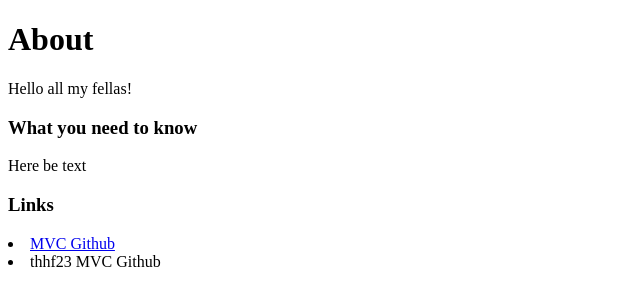
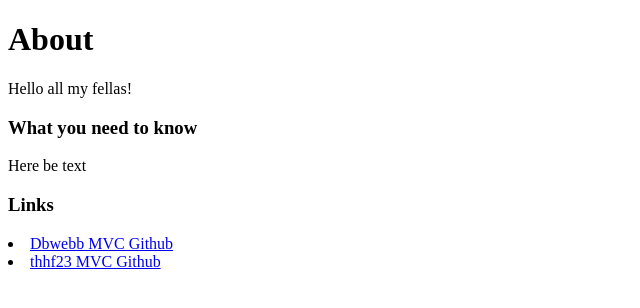
Before and after one commit to Hofvan/mvc-, a Symfony app: template templates/about.html.twig in a window 1280 px wide. Shown: the part 88-396 px from the top of the page, without its empty margins (0-640 px from the left). Run offline with Twig, Linux system fonts and the light colour scheme; the template is opened without the code that fills it, so the values that code supplies are empty; some libraries are stand-ins or nearby versions.

Commit message:
Link to thhf23 github added

```diff
--- a/templates/about.html.twig
+++ b/templates/about.html.twig
@@ -15,8 +15,8 @@
 
         <div class="column">
             <h3>Links</h3>
-            <li><a href="https://github.com/dbwebb-se/mvc">MVC Github</a></li>
-            <li>thhf23 MVC Github</li>
+            <li><a href="https://github.com/dbwebb-se/mvc">Dbwebb MVC Github</a></li>
+            <li><a href="https://github.com/Hofvan/mvc-">thhf23 MVC Github</li>
         </div>
     </div>
 
```
Also changed, not shown: public/img/CFOofGaming.jpg (added).
